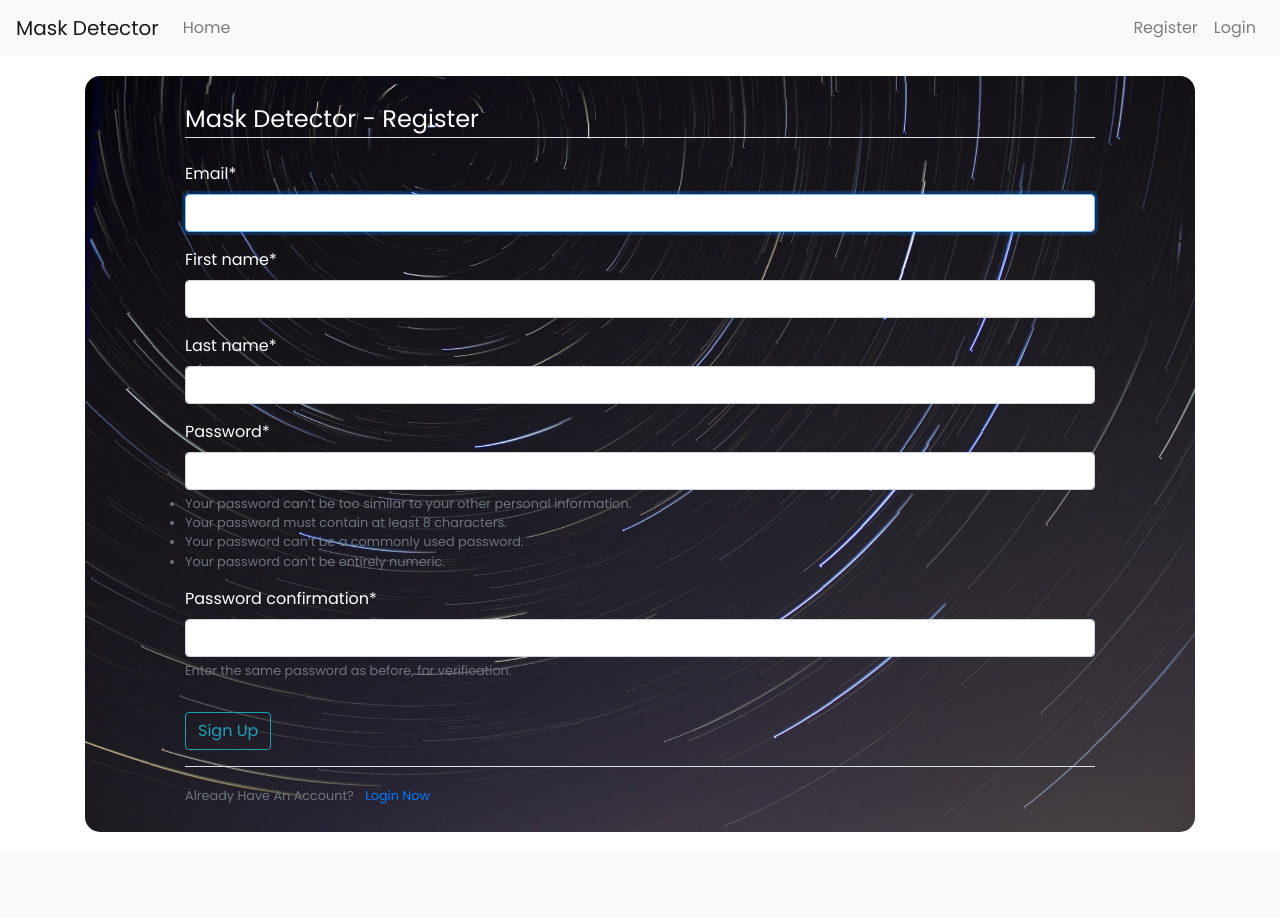
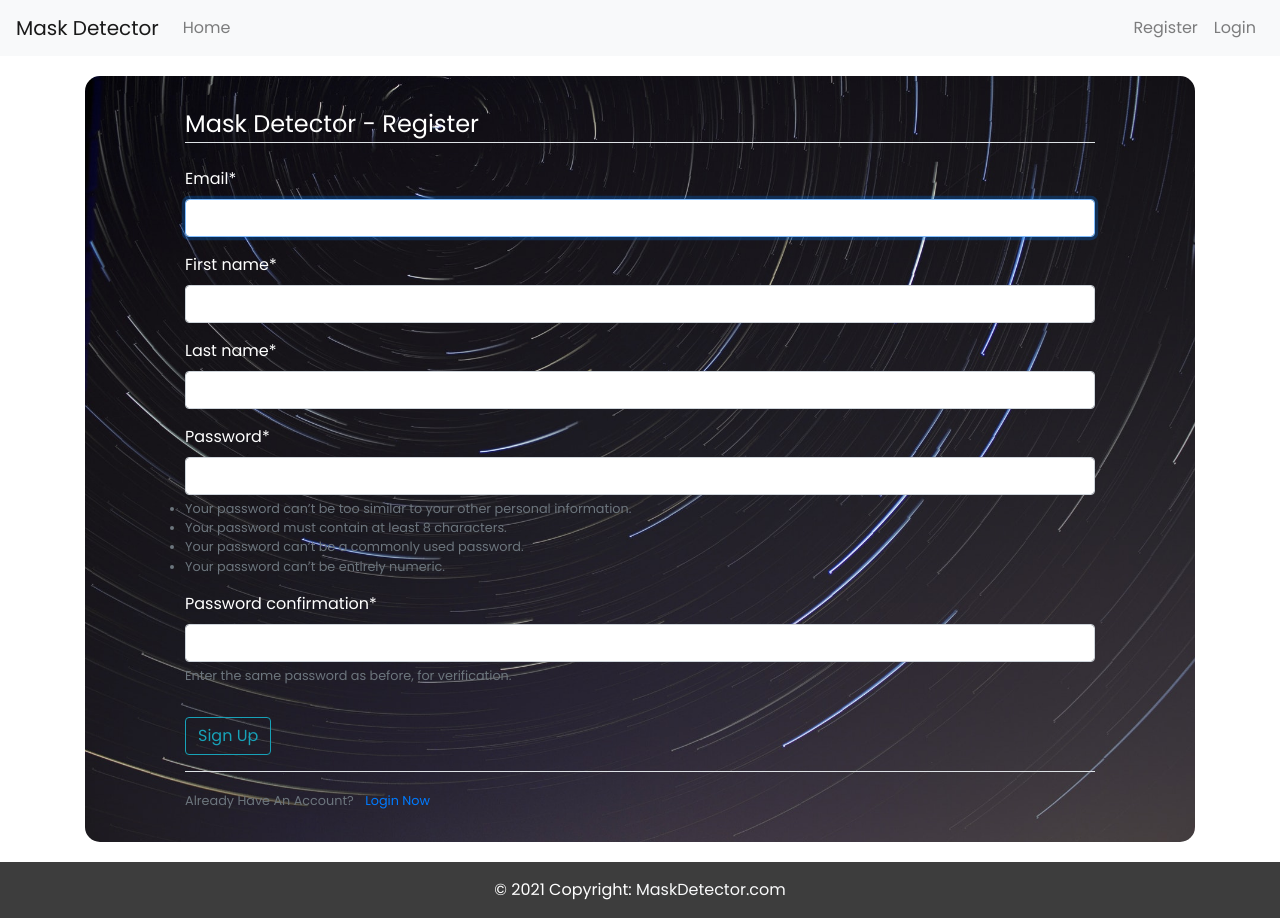
Before and after one commit to Maddie02/mask-detector, a Django app: page /register/ in a window 1280 px wide. Before the commit the page ends 832 px from the top, so only its background shows below. Run offline with Django 3.2, Linux system fonts and the light colour scheme; some libraries are stand-ins or nearby versions.

Commit message:
[New] Added footer

```diff
--- a/mask_detect/accounts/static/accounts/styles.css
+++ b/mask_detect/accounts/static/accounts/styles.css
@@ -5,6 +5,16 @@
     margin: 0;
     padding: 0;
     font-family: 'Poppins', sans-serif;
+}
+
+body {
+    display: flex;
+    flex-direction: column;
+    min-height: 100vh;
+}
+
+main {
+    flex: 1;
 }
 
 .showcase {
@@ -166,9 +176,14 @@ nav {
     color: #fff;
     background-image: url('/accounts/static/accounts/pexels-jakub-novacek-924824.jpg');
     background-size: cover;
-    padding: 25px 100px;
+    padding: 30px 100px;
     border-radius: 15px;
     margin-bottom: 20px;
+}
+
+footer {
+    color: #fff;
+    background-color: rgba(0, 0, 0, 0.7);
 }
 
 @media(max-width: 990px)
--- a/mask_detect/accounts/templates/accounts/base.html
+++ b/mask_detect/accounts/templates/accounts/base.html
@@ -24,6 +24,15 @@
         {% endblock %}
     </main>
 
+    {% if home != True %}
+        <footer class="text-center text-lg-start">
+            <div class="text-center p-3" style="background-color: rgba(0, 0, 0, 0.2)">
+            © 2021 Copyright:
+            <a class="text-light" href="#">MaskDetector.com</a>
+            </div>
+        </footer>
+    {% endif %}
+
 <script>
     const menuToggle = document.querySelector('.toggle')
     const showcase = document.querySelector('.showcase')
```
